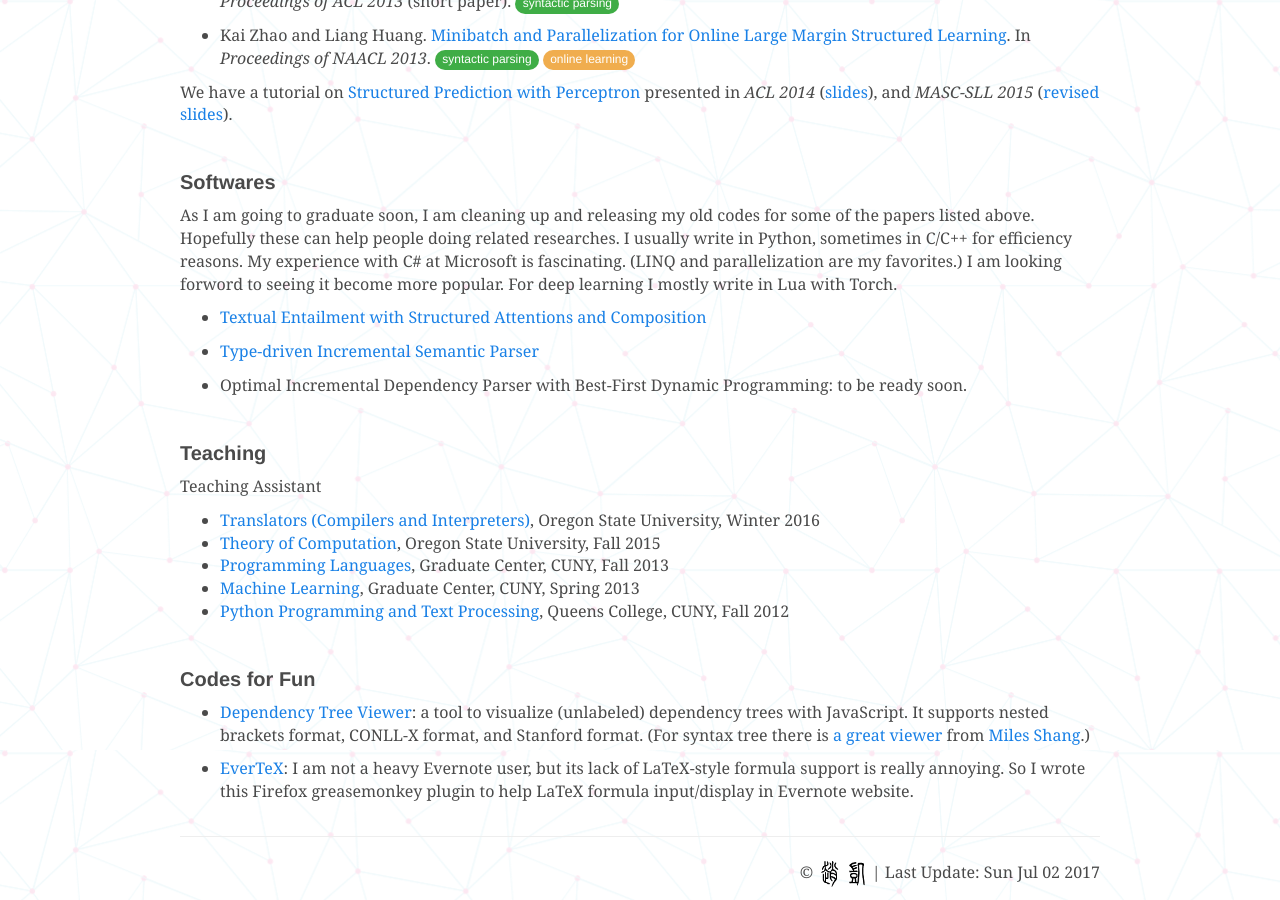
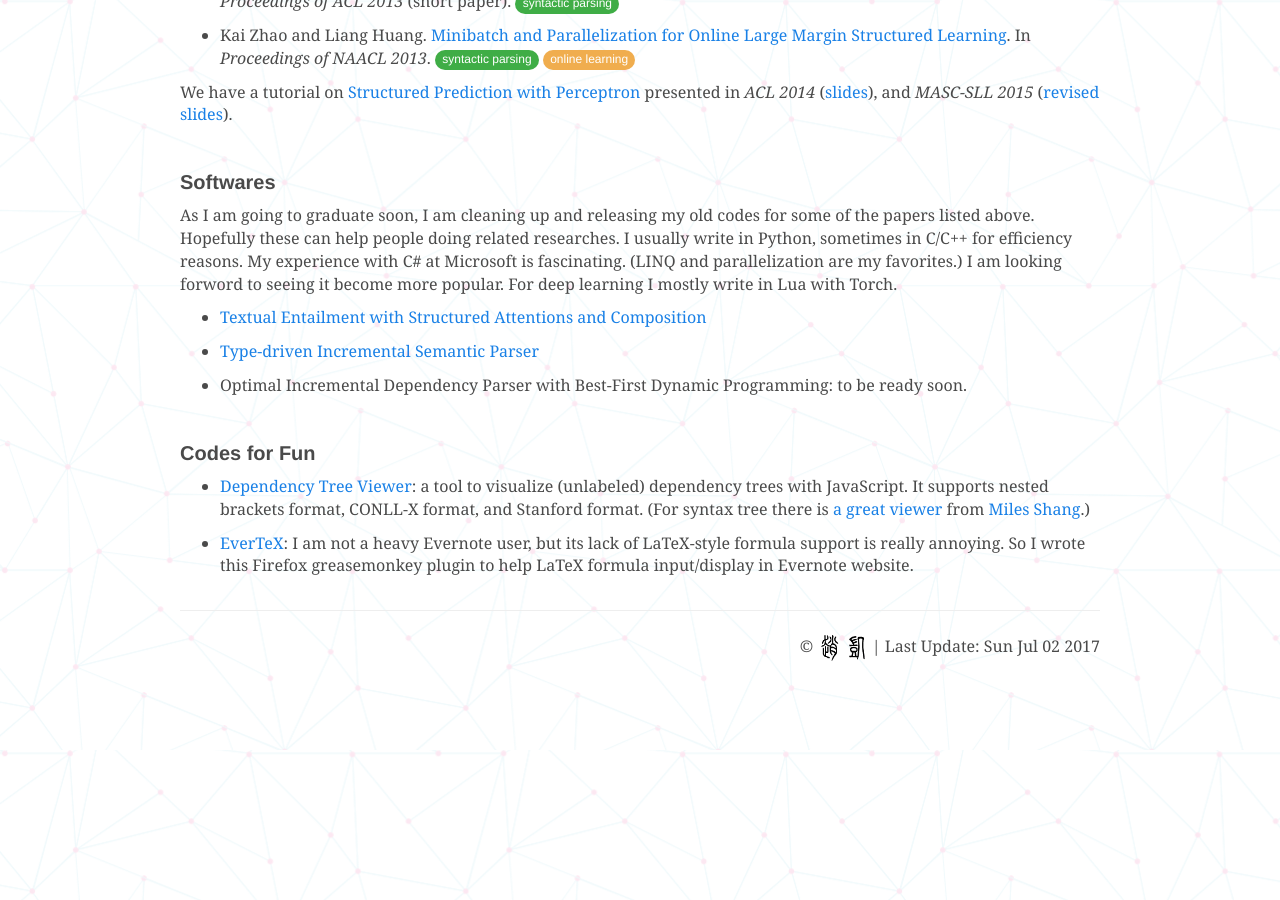
Before and after one commit to kaayy/kaayy.github.io, a Jekyll site: the page built from index.md, in a window 1280 px wide and 900 px high, scrolled down 1506 px. Built offline with Jekyll 4.4.1, drawn with Linux system fonts in a browser that asks for light colours; nearby versions of some CDN libraries.

Commit message:
remove teaching

```diff
--- a/index.md
+++ b/index.md
@@ -85,18 +85,6 @@ As I am going to graduate soon, I am cleaning up and releasing my old codes for
 
 <br/>
 
-#### Teaching
-
-Teaching Assistant
-
-* [Translators (Compilers and Interpreters)](http://classes.engr.oregonstate.edu/eecs/winter2016/cs480/), Oregon State University, Winter 2016
-* [Theory of Computation](http://classes.engr.oregonstate.edu/eecs/fall2015/cs321/), Oregon State University, Fall 2015
-* [Programming Languages](http://web.engr.oregonstate.edu/~huanlian/teaching/PL/2013fall/), Graduate Center, CUNY, Fall 2013
-* [Machine Learning](http://web.engr.oregonstate.edu/~huanlian/teaching/machine-learning/), Graduate Center, CUNY, Spring 2013
-* [Python Programming and Text Processing](http://web.engr.oregonstate.edu/~huanlian/teaching/python-2012f/), Queens College, CUNY, Fall 2012
-
-<br />
-
 #### Codes for Fun
 
 * [Dependency Tree Viewer](deptreeviewer): a tool to visualize (unlabeled) dependency trees with JavaScript. It supports nested brackets format, CONLL-X format, and Stanford format. (For syntax tree there is [a great viewer](http://mshang.ca/syntree/) from [Miles Shang](http://mshang.ca/).)
```
